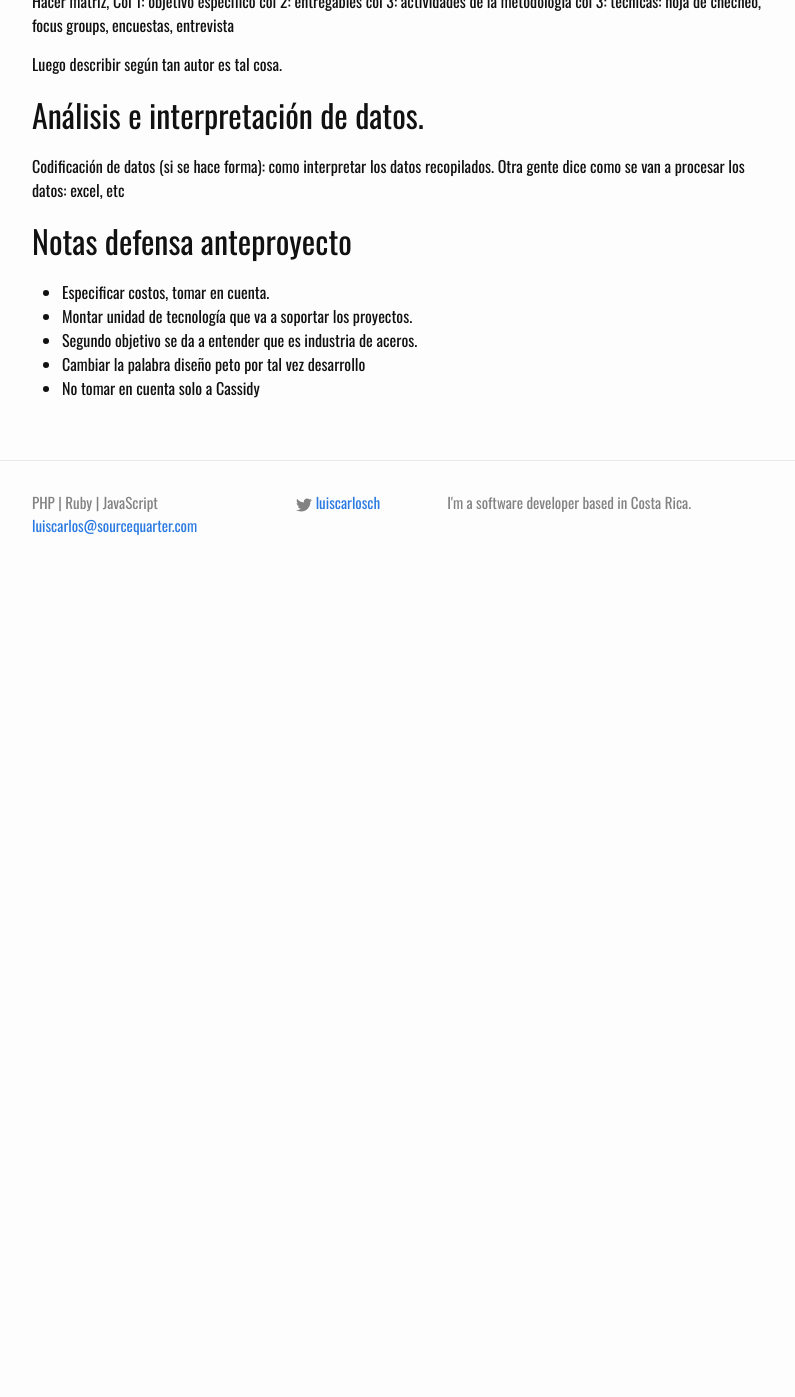
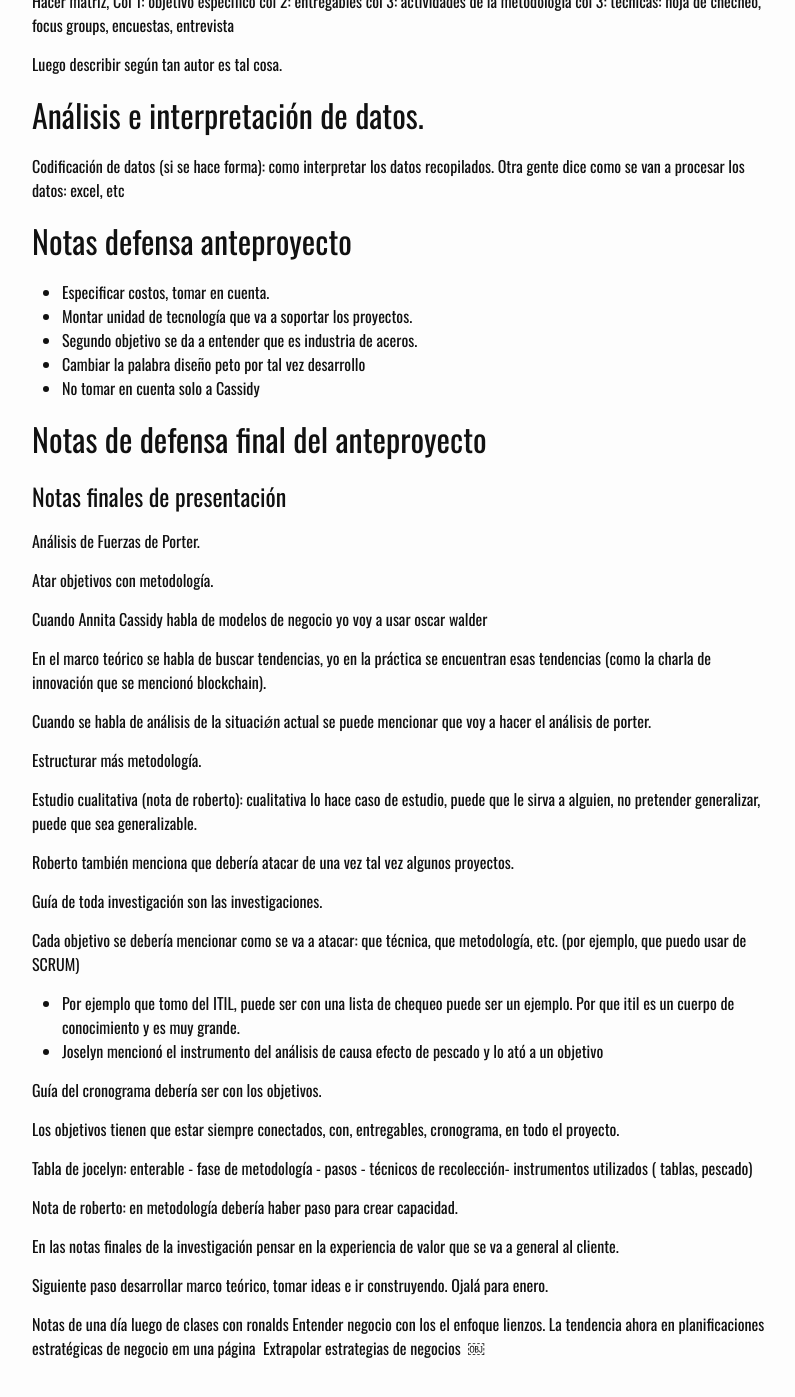
Before and after one commit to lucachaco/sourcequarter-lander, a Jekyll site: the page built from _posts/2017-08-11-proyecto-1.md, in a window 1280 px wide and 1400 px high, scrolled down 2311 px. Shown: the top 1397 px of the window, without its empty margins (238-1033 px from the left). Built offline with Jekyll 4.4.1, drawn with Linux system fonts in a browser that asks for light colours; our own code applies the rules of GitHub Pages for plain Markdown files; before the commit the page ends 2907 px from its top, so only the background shows below that.

Commit message:
Update 2017-08-11-proyecto-1.md

```diff
--- a/_posts/2017-08-11-proyecto-1.md
+++ b/_posts/2017-08-11-proyecto-1.md
@@ -106,3 +106,51 @@ Otra gente dice como se van a procesar los datos: excel, etc
 - Segundo objetivo se da a entender que es industria de aceros.
 - Cambiar la palabra diseño peto por tal vez desarrollo
 - No tomar en cuenta solo a Cassidy
+
+
+## Notas de defensa final del anteproyecto
+
+
+# Notas finales de presentación
+
+Análisis de Fuerzas de Porter.
+
+Atar objetivos con metodología.
+
+Cuando Annita Cassidy habla de modelos de negocio yo voy a usar oscar walder
+
+En el marco teórico se habla de buscar tendencias, yo en la práctica se encuentran esas tendencias (como la charla de innovación que se mencionó  blockchain).
+
+Cuando se habla de análisis de la situaciǿn actual se puede mencionar que voy a hacer el análisis de porter.
+
+Estructurar más metodología.
+
+Estudio cualitativa (nota de roberto): cualitativa lo hace caso de estudio, puede que le sirva a alguien, no pretender generalizar, puede que sea generalizable.
+
+Roberto también menciona que debería atacar de una vez tal vez algunos proyectos.
+
+Guía de toda investigación son las investigaciones.
+
+Cada objetivo se debería mencionar como se va a atacar: que técnica, que metodología, etc. (por ejemplo, que puedo usar de SCRUM)
+- Por ejemplo que tomo del ITIL, puede ser con una lista de chequeo puede ser un ejemplo. Por que itil es un cuerpo de conocimiento y es muy grande.
+- Joselyn mencionó el instrumento del análisis de causa efecto de pescado y lo ató a un objetivo
+
+Guía del cronograma debería ser con los objetivos.
+
+
+Los objetivos tienen que estar siempre conectados, con, entregables, cronograma, en todo el proyecto.
+
+
+Tabla de jocelyn: enterable - fase de metodología - pasos - técnicos de recolección- instrumentos utilizados ( tablas, pescado)
+
+Nota de roberto: en metodología debería haber paso para crear capacidad.
+
+En las notas finales de la investigación pensar en la experiencia de valor que se va a general al cliente.
+
+Siguiente paso desarrollar marco teórico, tomar ideas e ir construyendo. Ojalá para enero.
+
+Notas de una día luego de clases con ronalds
+Entender negocio con los el enfoque lienzos.
+La tendencia ahora en planificaciones estratégicas de negocio em una página
+Extrapolar estrategias de negocios
+￼
```
